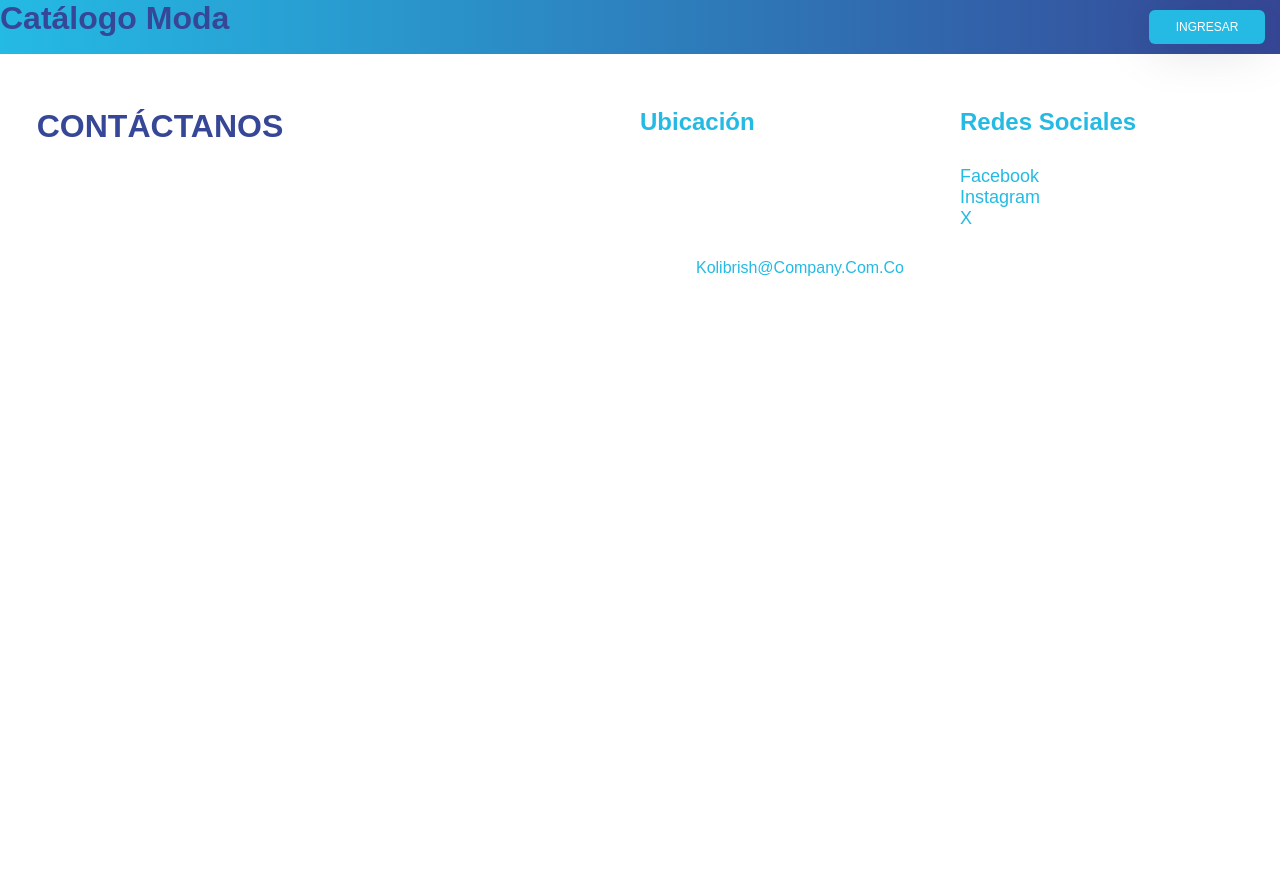
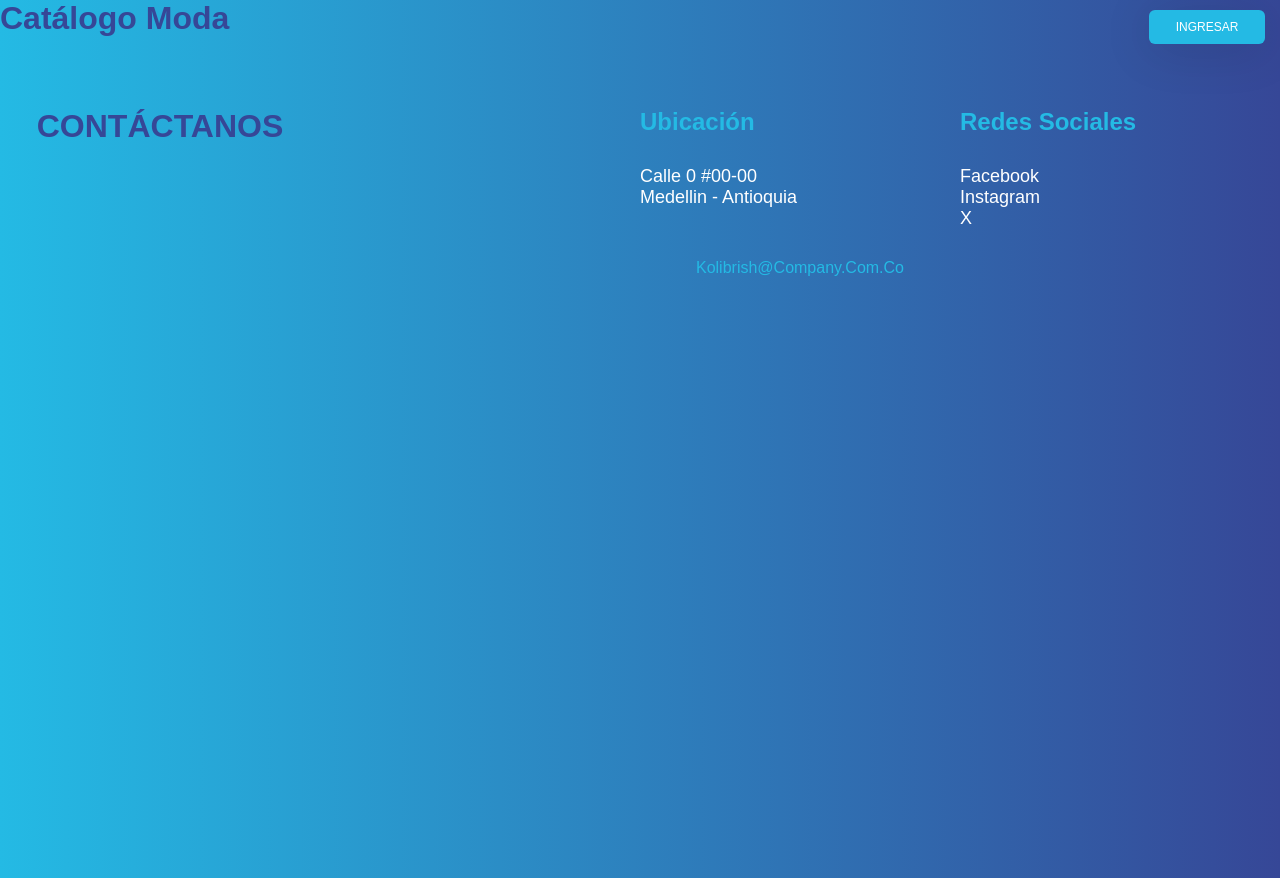
Before and after one commit to jfelipeq14/kolibrish, a website with bundled scripts: page public/index.html in a window 1280 px wide. Built offline with nearby package versions, Linux system fonts and the light colour scheme; no server answers.

Commit message:
add best color in footer list

```diff
--- a/public/styles/style.css
+++ b/public/styles/style.css
@@ -242,6 +242,10 @@ footer article div ul {
   text-decoration: none;
 }
 
+footer article div ul li a {
+  color: white;
+}
+
 footer article a {
   margin: 30px auto;
   color: var(--blue);
@@ -249,9 +253,9 @@ footer article a {
 }
 
 /* pantalla de productos */
-body {
+/* body {
   background-image: linear-gradient(90deg, #fff 0%, #fff 100%);
-}
+} */
 
 fieldset {
   border: none;
```
